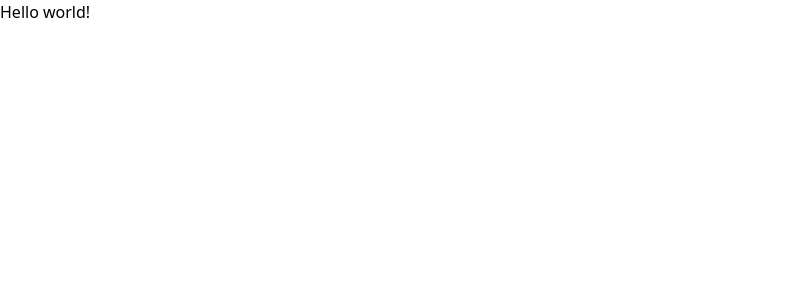
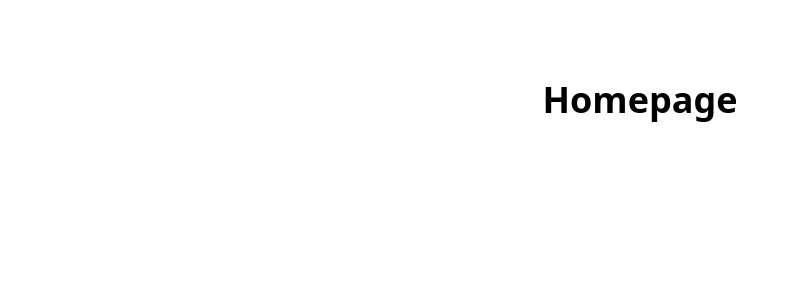
Before and after one commit to johnnygerard/starter-next-js-16, a Next.js app: page / in a window 1280 px wide. Shown: the top 300 px of the page, without its empty margins (0-798 px from the left). Built offline with nearby package versions, Linux system fonts and the light colour scheme.

Commit message:
feat: improve homepage design, content, and structure

```diff
--- a/src/app/page.tsx
+++ b/src/app/page.tsx
@@ -1,7 +1,9 @@
-export default function Home() {
-  return (
-    <main>
-      <div>Hello world!</div>
-    </main>
-  );
-}
+import type { FC } from "react";
+
+const HomePage: FC = () => (
+  <main>
+    <h1 className="mt-20 text-center text-4xl font-bold">Homepage</h1>
+  </main>
+);
+
+export default HomePage;
```
